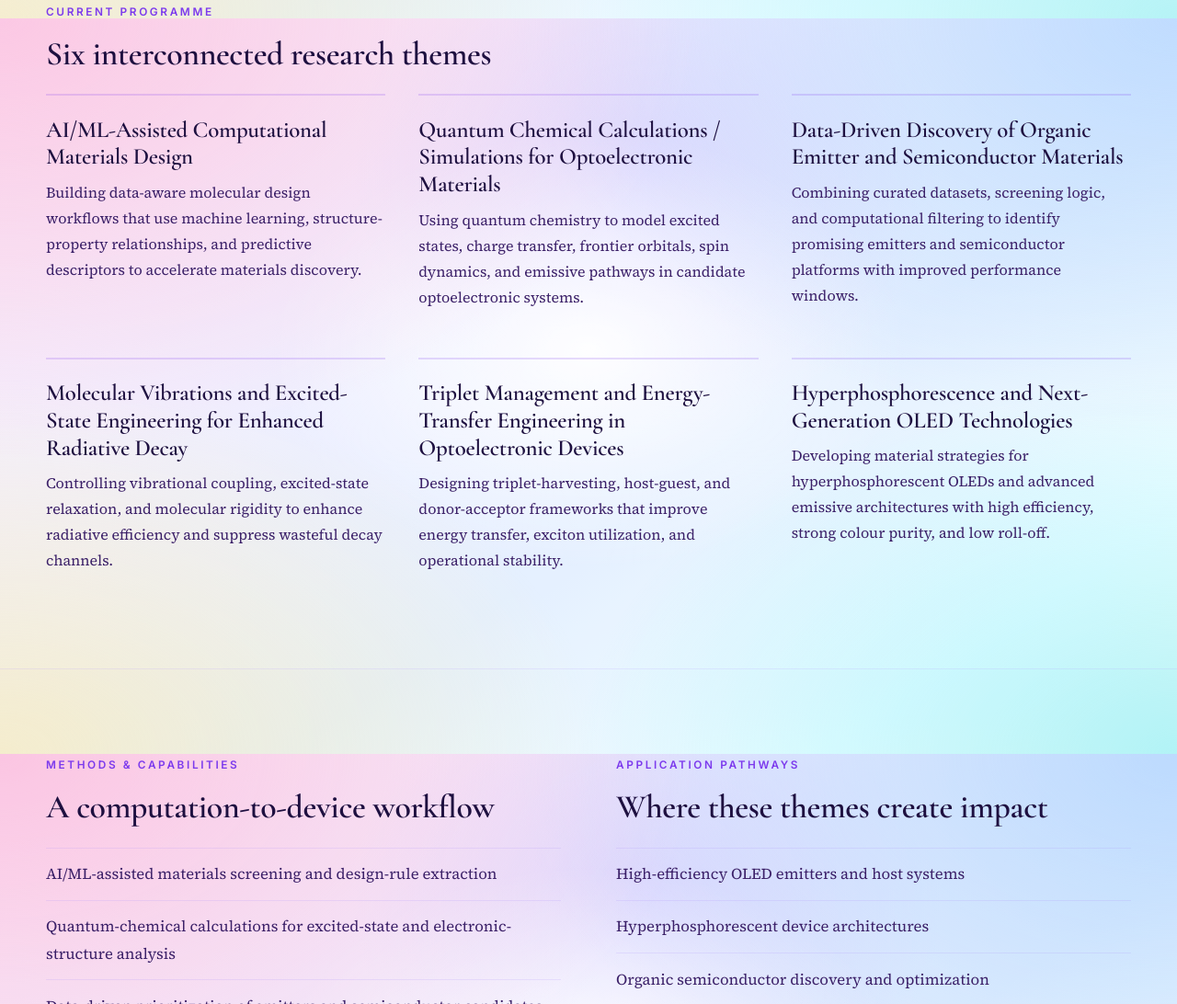
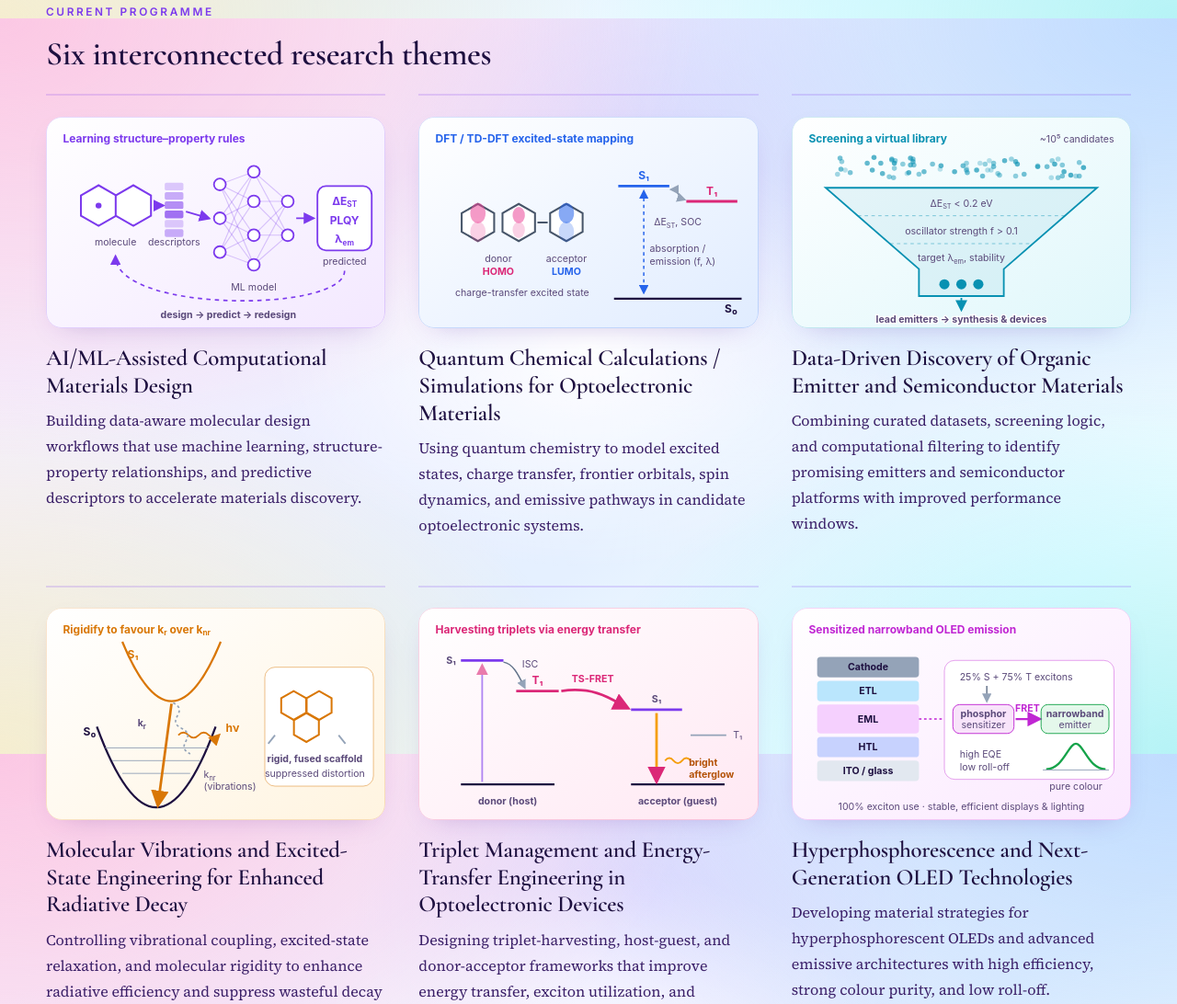
Before and after one commit to bahadursk/bahadursk.github.io, a plain HTML site: page research.html in a window 1280 px wide. Shown: the part 780-1872 px from the top of the page at 92% size. Drawn offline with nearby package versions, Linux system fonts and the light colour scheme.

Commit message:
Research: add a schematic for each of the six research themes
Co-Authored-By: Claude Opus 5.5 <noreply@anthropic.com>
Claude-Session: https://claude.ai/code/session_01MGjACbowYgY8z1epzsmsVX

```diff
--- a/assets/css/styles.css
+++ b/assets/css/styles.css
@@ -428,6 +428,8 @@ ul,ol{margin:0;padding-left:1.2rem}
 .theme{border-top:2px solid rgba(124,58,237,.18);padding-top:1.4rem}
 .theme h3{font-family:'Cormorant Garamond',serif;font-size:1.55rem;margin:0 0 .55rem;line-height:1.2;color:var(--ink)}
 .theme p{color:var(--ink-soft);font-size:1rem}
+.theme-scheme{margin:0 0 1.1rem;border-radius:18px;overflow:hidden;box-shadow:0 10px 30px -18px rgba(76,29,149,.35)}
+.theme-scheme img{display:block;width:100%;height:auto}
 
 /* ── CAPABILITIES ─────────────────────────────────────────── */
 .cap-grid{display:grid;grid-template-columns:repeat(2,minmax(0,1fr));gap:60px}
--- a/research.html
+++ b/research.html
@@ -52,26 +52,32 @@
       <h2 class="section-title">Six interconnected research themes</h2>
       <div class="themes-grid">
         <article class="theme">
+          <figure class="theme-scheme"><img src="assets/img/schemes/theme-01.svg" alt="Scheme: molecular descriptors feed a machine-learning model that predicts optoelectronic properties" width="400" height="250" loading="lazy"></figure>
           <h3>AI/ML-Assisted Computational Materials Design</h3>
           <p>Building data-aware molecular design workflows that use machine learning, structure-property relationships, and predictive descriptors to accelerate materials discovery.</p>
         </article>
         <article class="theme">
+          <figure class="theme-scheme"><img src="assets/img/schemes/theme-02.svg" alt="Scheme: donor HOMO and acceptor LUMO with computed S0, S1 and T1 energy levels" width="400" height="250" loading="lazy"></figure>
           <h3>Quantum Chemical Calculations / Simulations for Optoelectronic Materials</h3>
           <p>Using quantum chemistry to model excited states, charge transfer, frontier orbitals, spin dynamics, and emissive pathways in candidate optoelectronic systems.</p>
         </article>
         <article class="theme">
+          <figure class="theme-scheme"><img src="assets/img/schemes/theme-03.svg" alt="Scheme: a virtual library filtered by computed criteria down to lead emitters" width="400" height="250" loading="lazy"></figure>
           <h3>Data-Driven Discovery of Organic Emitter and Semiconductor Materials</h3>
           <p>Combining curated datasets, screening logic, and computational filtering to identify promising emitters and semiconductor platforms with improved performance windows.</p>
         </article>
         <article class="theme">
+          <figure class="theme-scheme"><img src="assets/img/schemes/theme-04.svg" alt="Scheme: potential energy curves showing radiative decay favoured by a rigid scaffold" width="400" height="250" loading="lazy"></figure>
           <h3>Molecular Vibrations and Excited-State Engineering for Enhanced Radiative Decay</h3>
           <p>Controlling vibrational coupling, excited-state relaxation, and molecular rigidity to enhance radiative efficiency and suppress wasteful decay channels.</p>
         </article>
         <article class="theme">
+          <figure class="theme-scheme"><img src="assets/img/schemes/theme-05.svg" alt="Scheme: triplet-to-singlet energy transfer from a donor host to an acceptor guest" width="400" height="250" loading="lazy"></figure>
           <h3>Triplet Management and Energy-Transfer Engineering in Optoelectronic Devices</h3>
           <p>Designing triplet-harvesting, host-guest, and donor-acceptor frameworks that improve energy transfer, exciton utilization, and operational stability.</p>
         </article>
         <article class="theme">
+          <figure class="theme-scheme"><img src="assets/img/schemes/theme-06.svg" alt="Scheme: OLED stack with a phosphorescent sensitizer transferring energy to a narrowband emitter" width="400" height="250" loading="lazy"></figure>
           <h3>Hyperphosphorescence and Next-Generation OLED Technologies</h3>
           <p>Developing material strategies for hyperphosphorescent OLEDs and advanced emissive architectures with high efficiency, strong colour purity, and low roll-off.</p>
         </article>
```
Also changed, not shown: assets/img/schemes/theme-01.svg (added), assets/img/schemes/theme-02.svg (added), assets/img/schemes/theme-03.svg (added), assets/img/schemes/theme-04.svg (added), assets/img/schemes/theme-05.svg (added), assets/img/schemes/theme-06.svg (added).
